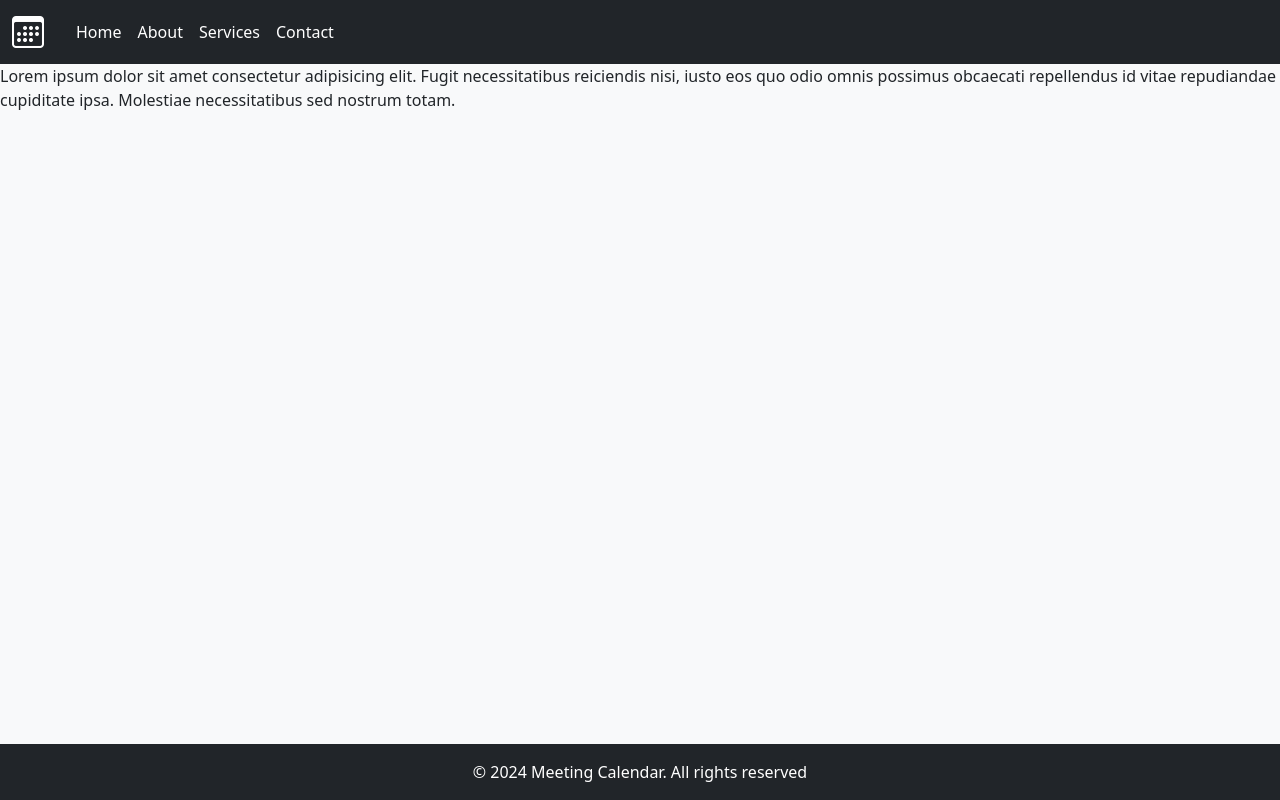
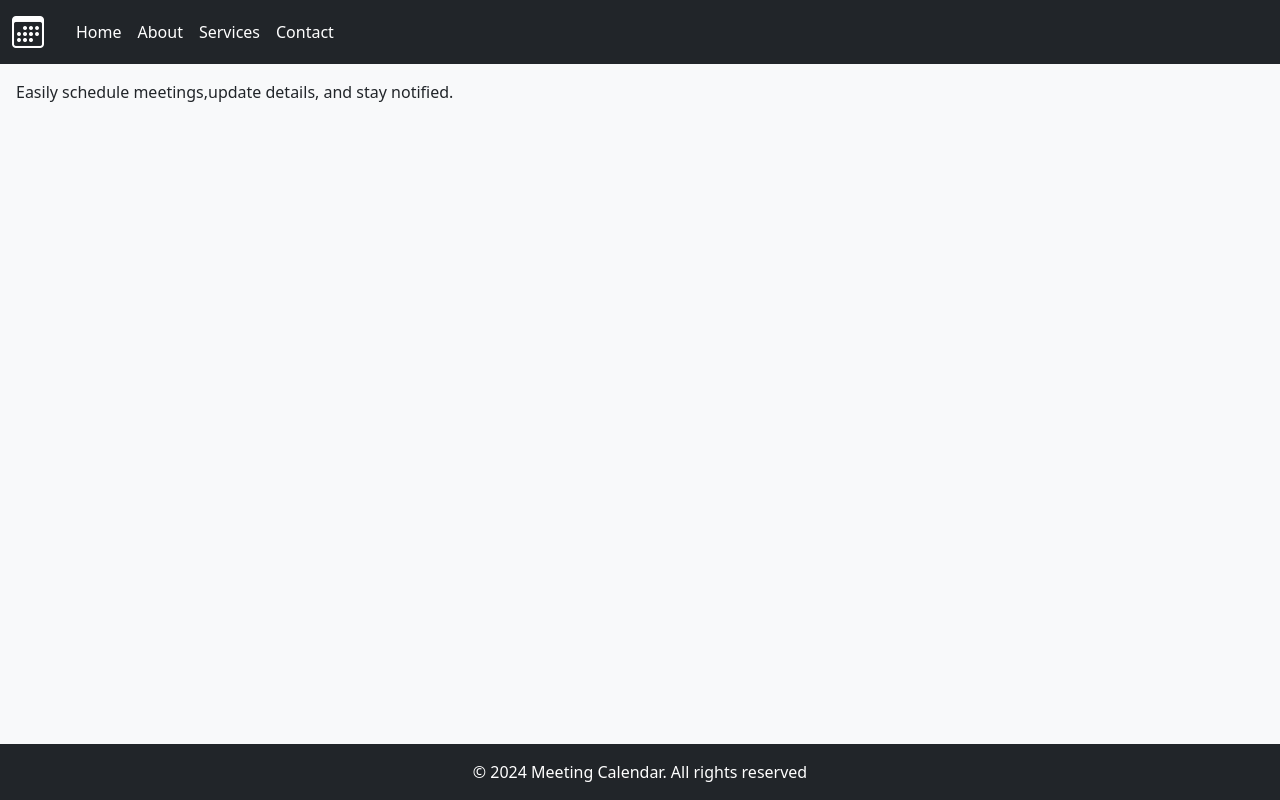
Before and after one commit to SayanaSurendra/meetingcalendar-react, a React (Vite) app: page /services in a window 1280 px wide. Built offline with nearby package versions, Linux system fonts and the light colour scheme.

Commit message:
added one-line description and margin style

```diff
--- a/src/navpages/Services.jsx
+++ b/src/navpages/Services.jsx
@@ -3,7 +3,7 @@ import React from 'react';
 const Services = () => {
     return (
         <div className="main-section">
-          <p>Lorem ipsum dolor sit amet consectetur adipisicing elit. Fugit necessitatibus reiciendis nisi, iusto eos quo odio omnis possimus obcaecati repellendus id vitae repudiandae cupiditate ipsa. Molestiae necessitatibus sed nostrum totam.</p>
+          <p className='mt-3 mx-3'>Easily schedule meetings,update details, and stay notified.</p>
         </div>
     );
 };
```
